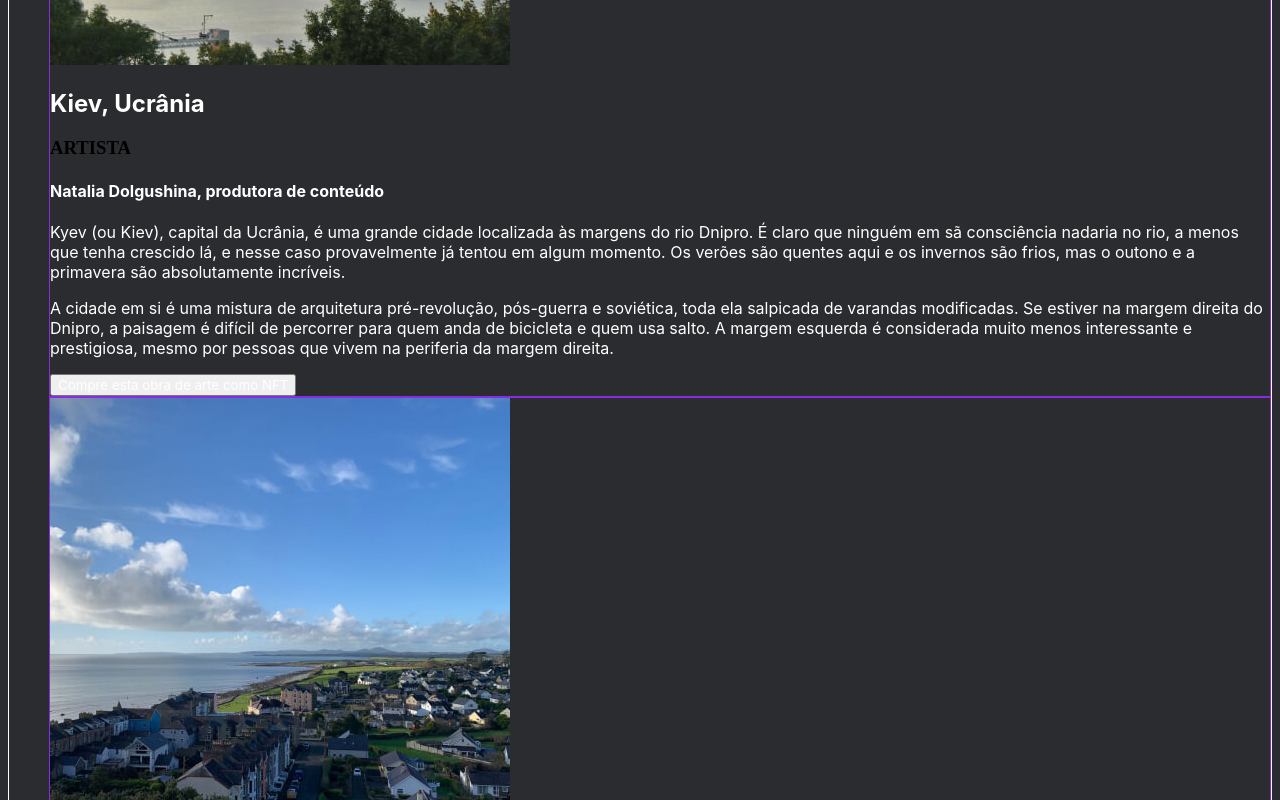
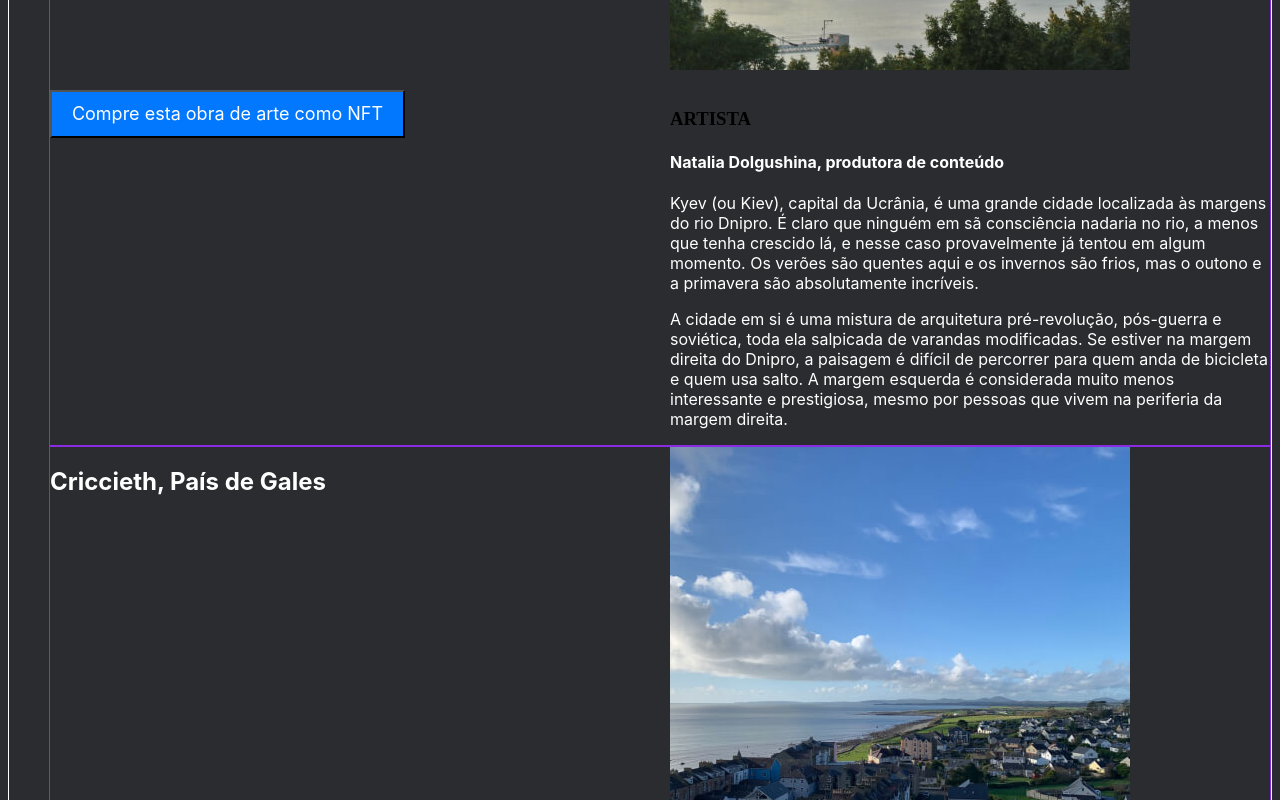
Before and after one commit to gabrieelrossini/web_project_3_ptbr, a plain HTML site: page index.html in a window 1280 px wide. Shown: the part 2960-3760 px from the top of the page. Drawn offline with Linux system fonts and the light colour scheme.

Commit message:
dúvidas sobre o layout responsivo

```diff
--- a/css/index.css
+++ b/css/index.css
@@ -25,7 +25,6 @@ footer {
 
 .page {
     background-color: #2A2C2F;
-
 }
 
 /**
@@ -119,7 +118,6 @@ footer {
     text-align: end;
     max-width: 720px;
     margin: 0;
-    line-height: 1;
 }
 
 .beuys__text {
@@ -146,7 +144,7 @@ footer {
     display: grid;
     grid-template-columns: 1fr 1fr 1fr 1fr;
     grid-template-rows: 1fr 1fr;
-    gap: 16px;
+    grid-gap: 16px;
     padding: 6vh;
     overflow: hidden;
 }
@@ -161,7 +159,8 @@ footer {
 */
 
 .places {
-
+    display: flex;
+    justify-content: center;
 }
 
 /**
@@ -169,14 +168,26 @@ footer {
 */
 
 .place {
-    list-style: none;
+   display: grid;
+   grid-template-columns: 1fr 1fr;
+   grid-gap: 20px;
 }
 
 .place__photo {
+}
+
+.place__button {
+    background-color: #0278FE;
+    font-size: 18px;
+    max-width: 355px;
+    height: 48px;
+}
+
+.place__title {
 
 }
 
-.place__title {
+.place__article {
 
 }
 
@@ -189,10 +200,6 @@ footer {
 }
 
 .place__text {
-
-}
-
-.place__button {
 
 }
 
--- a/index.html
+++ b/index.html
@@ -51,38 +51,41 @@
       </ul>
     </section>
     <section class="places">
-      <ul class="place">
-        <li>
+      <ul>
+        <li class="place">
+          <h2 class="text place__title">Kiev, Ucrânia</h2>
           <img class="place__photo" src="./images/kiev.jpg" alt="foto de uma paisagem de Kiev, Ucrânia">
-          <h2 class="text place__title">Kiev, Ucrânia</h2>
-          <h3 class="place__artist">ARTISTA</h3>
-          <h4 class="text place__name">Natalia Dolgushina, produtora de conteúdo</h4>
-          <p class="text place__text">Kyev (ou Kiev), capital da Ucrânia, é uma grande cidade localizada às margens do rio Dnipro. É claro que ninguém em sã consciência nadaria no rio, a menos que tenha crescido lá, e nesse caso provavelmente já tentou em algum momento. Os verões são quentes aqui e os invernos são frios, mas o outono e a primavera são absolutamente incríveis.</p>
-          <p class="text place__text">A cidade em si é uma mistura de arquitetura pré-revolução, pós-guerra e soviética, toda ela salpicada de varandas modificadas. Se estiver na margem direita do Dnipro, a paisagem é difícil de percorrer para quem anda de bicicleta e quem usa salto. A margem esquerda é considerada muito menos interessante e prestigiosa, mesmo por pessoas que vivem na periferia da margem direita.</p>
           <button class="text place__button">Compre esta obra de arte como NFT</button>
+          <article class="place__article">
+            <h3 class="place__artist">ARTISTA</h3>
+            <h4 class="text place__name">Natalia Dolgushina, produtora de conteúdo</h4>
+            <p class="text place__text">Kyev (ou Kiev), capital da Ucrânia, é uma grande cidade localizada às margens do rio Dnipro. É claro que ninguém em sã consciência nadaria no rio, a menos que tenha crescido lá, e nesse caso provavelmente já tentou em algum momento. Os verões são quentes aqui e os invernos são frios, mas o outono e a primavera são absolutamente incríveis.</p>
+            <p class="text place__text">A cidade em si é uma mistura de arquitetura pré-revolução, pós-guerra e soviética, toda ela salpicada de varandas modificadas. Se estiver na margem direita do Dnipro, a paisagem é difícil de percorrer para quem anda de bicicleta e quem usa salto. A margem esquerda é considerada muito menos interessante e prestigiosa, mesmo por pessoas que vivem na periferia da margem direita.</p>
+          </article>
         </li>
-        <li>
+        <li class="place">
+          <h2 class="text place__title">Criccieth, País de Gales</h2>
           <img class="place__photo" src="./images/criccieth.jpg" alt="foto de uma paisagem de Criccieth, País de Gales">
-          <h2 class="text place__title">Criccieth, País de Gales</h2>
+          <button class="text place__button">Compre esta obra de arte como NFT</button>
           <h3 class="place__artist">ARTISTAS</h3>
           <h4 class="text place__name">Steffan Warren, editor-chefe</h4>
           <h4 class="text place__name">Kseniya Glagoleva, gerente de projeto</h4>
           <p class="text place__text">A ruína medieval do Castelo de Cricieth tem vista para a cidade abaixo de uma rocha que se projeta para o mar. Acredita-se que tenha sido construído por Llewelyn, o Grande, no século XIII. Cerca de 900 anos depois, a auto-intitulada *Pérola de Gales nas margens de Snowdonia* tornou-se um destino turístico popular durante os meses de verão.</p>
           <p class="text place__text">A uma curta caminhada da estrada do castelo, você pode desfrutar do melhor sorvete do mundo no Cadwalader's, cujo ingrediente secreto, segundo rumores, são algas marinhas de origem local. Outra reivindicação à fama é o fato de que Criccieth ganhou o prêmio *Wales in Bloom* por cinco anos consecutivos por suas espetaculares exibições florais pela cidade. Foi também a casa de David Lloyd George, o único galês a ocupar o cargo de primeiro-ministro do Reino Unido.</p>
-          <button class="text place__button">Compre esta obra de arte como NFT</button>
+
         </li>
-        <li>
+        <li class="place">
+          <h2 class="text place__title">Berea, EUA</h2>
           <img class="place__photo" src="./images/berea.jpg" alt="foto de uma paisagem de Berea, EUA">
-          <h2 class="text place__title">Berea, EUA</h2>
           <h3 class="place__artist">ARTISTA</h3>
           <h4 class="text place__name">Travis Turner, autor e editor</h4>
           <p class="text place__text">Berea é uma pequena cidade localizada na parte central do Kentucky. A cidade é cercada por belas florestas e campos. É conhecida como a capital do artesanato do estado, e os visitantes encontrarão muitas oportunidades de compras: lojas com bijuterias artesanais, velas, artigos de madeira, galerias, ateliês de vidro e muito mais. A cidade realiza um festival anual que celebra o "pão de colher", um prato local feito com pão de milho e servido com uma colher de pau.</p>
           <p class="text place__text">No entanto, provavelmente é mais conhecido pela faculdade local. O Berea College foi fundado em 1855 e foi o primeiro colégio no sul a ser racialmente integrado, bem como o primeiro a ser misto. De forma um tanto singular, não cobra mensalidades - todo aluno recebe uma bolsa de estudos integral.</p>
           <button class="text place__button">Compre esta obra de arte como NFT</button>
         </li>
-        <li>
+        <li class="place">
+          <h2 class="text place__title">Muramvya, Burundi</h2>
           <img class="place__photo" src="./images/muramvya.jpg" alt="foto de uma paisagem de Muramvya, Burundi">
-          <h2 class="text place__title">Muramvya, Burundi</h2>
           <h3 class="place__artist">ARTISTA</h3>
           <h4 class="text place__name">Grevisse Kenguruka, editor técnico</h4>
           <p class="text place__text">Muramvya é uma das 18 províncias de Burundi. Na era do reino, Muramvya era a capital real e em 2007, por causa de sua paisagem cultural e natural, foi adicionada à Lista Provisória do Patrimônio Mundial da UNESCO. Está localizada no centro de Burundi, entre as capitais políticas e econômicas do país.</p>
```
